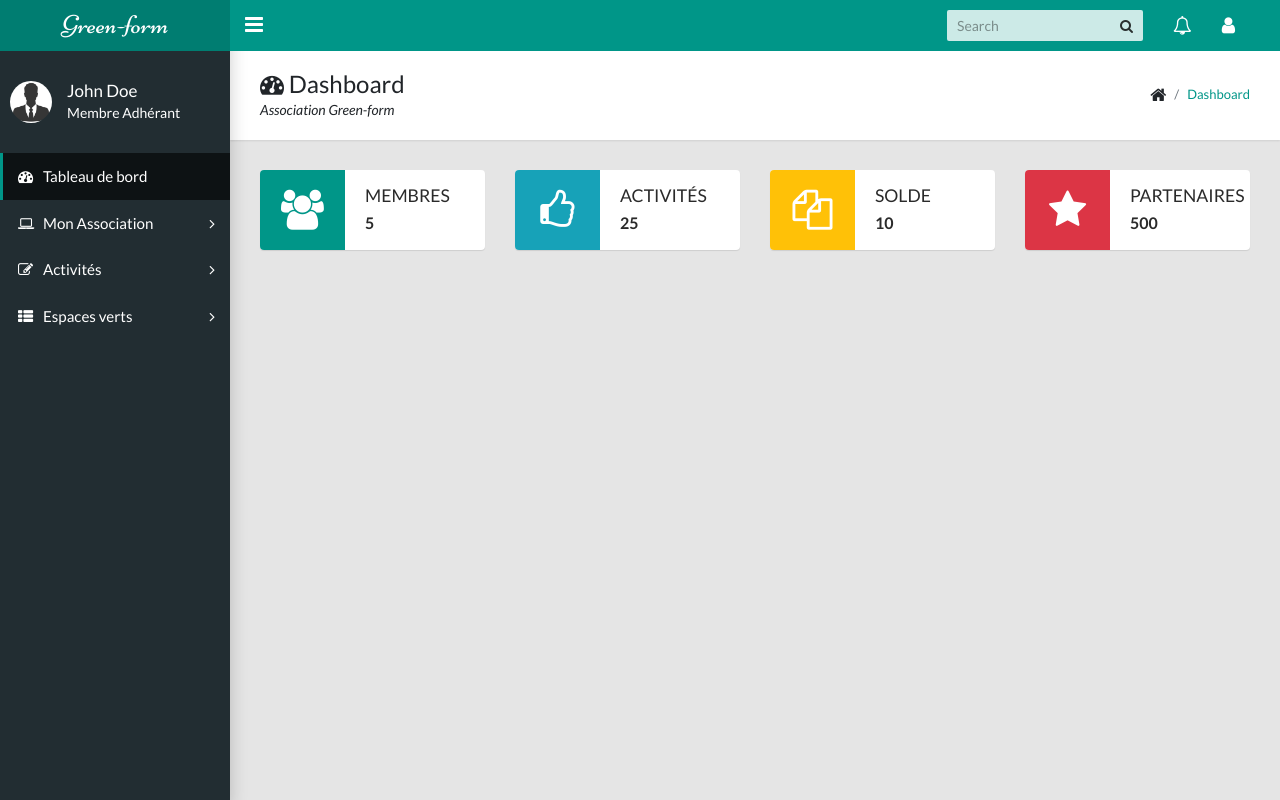
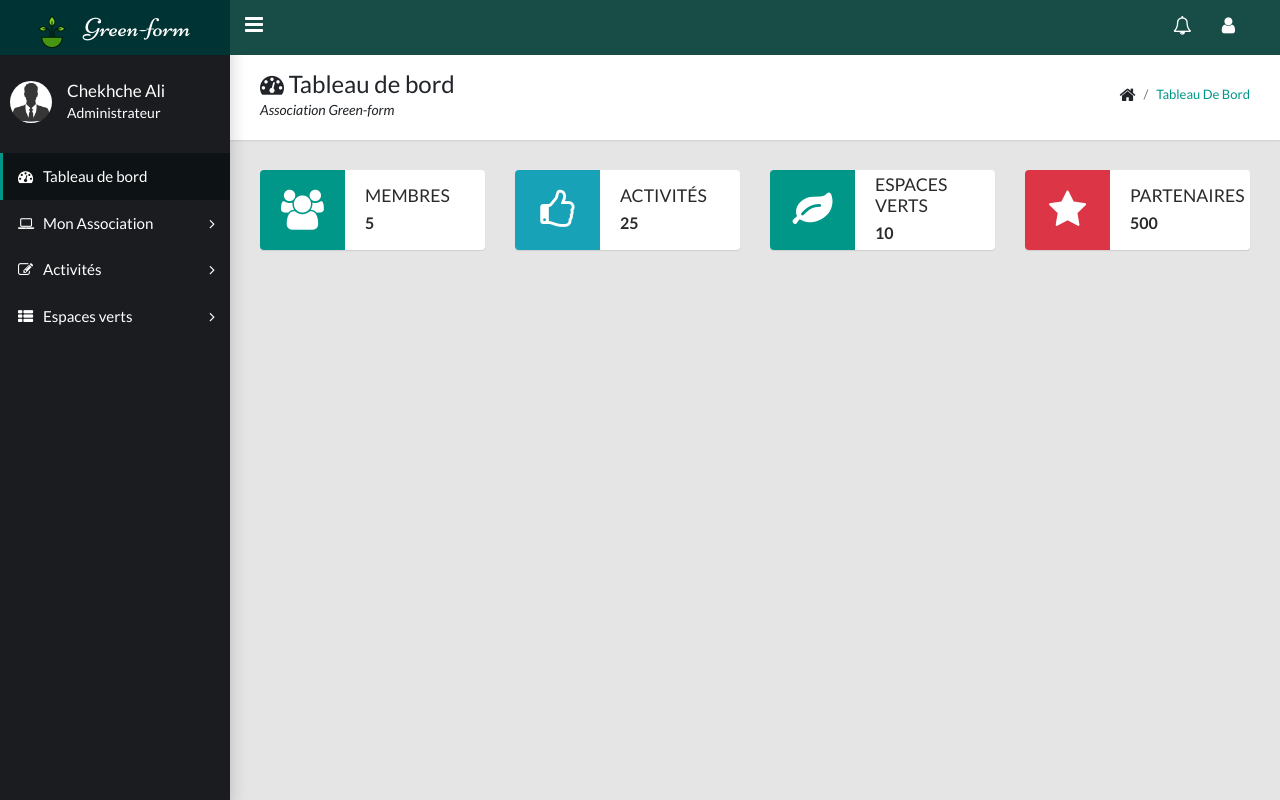
Before and after one commit to HASS-ASFF/GreenForm, a Django app: page / in a window 1280 px wide. Run offline with Django 3.2, Linux system fonts and the light colour scheme; some libraries are stand-ins or nearby versions.

Commit message:
modification dashboard admin

```diff
--- /dev/null
+++ b/Projet Green Form/greenform_project/requirement.txt
@@ -0,0 +1 @@
+fontawesome-free
--- a/Projet Green Form/greenform_project/templates/dashboard/base.html
+++ b/Projet Green Form/greenform_project/templates/dashboard/base.html
@@ -4,59 +4,53 @@
 <html lang="en">
   <head>
     <meta name="description" content="Dashboard of application Green-form">
-    <title>GREEN FORM</title>
+
+    {% block 'title' %}<title>GREEN FORM | Acceuil</title>{% endblock  %}
+
     <meta charset="utf-8">
     <meta http-equiv="X-UA-Compatible" content="IE=edge">
     <meta name="viewport" content="width=device-width, initial-scale=1">
+    <link rel="icon" type="image/png" href="{% static 'img/green-energy.png' %}" />
     <!-- Main CSS-->
     <link rel="stylesheet" type="text/css" href="{% static 'css/main.css' %} ">
     <!-- Font-icon css-->
     <link rel="stylesheet" type="text/css" href="https://maxcdn.bootstrapcdn.com/font-awesome/4.7.0/css/font-awesome.min.css">
   </head>
   <body>
+  <style>
+    .app-header{
+      background-color : #184D47;
+    }
 
+    .app-header__logo{
+      background-color : #003333;
+      display : flex;
+      align-items : center;
+      justify-content : center;
+    }
+    .app-header__logo-img{
+      margin-bottom : 5px;
+    }
+    .app-sidebar{
+      background-color : #1A1C20;
+    }
+    .text-logo{
+      margin-right : 20px;
+    }
+  </style>
     <!-- Navbar-->
-    <header class="app-header"><a class="app-header__logo" href="index.html">Green-form</a>
+    <header class="app-header">
+    <a class="app-header__logo" href="{% url 'home' %}">
+    <div class="app-header__logo-img" ><img style="width:50%;height:auto;" src="{% static 'img/green-energy.png' %}" /></div><div class="text-logo">Green-form</div></a>
       <!-- Sidebar toggle button--><a class="app-sidebar__toggle" href="#" data-toggle="sidebar" aria-label="Hide Sidebar"></a>
 
       <!-- Navbar Right Menu-->
       <ul class="app-nav">
-        <li class="app-search">
-          <input class="app-search__input" type="search" placeholder="Search">
-          <button class="app-search__button"><i class="fa fa-search"></i></button>
-        </li>
-
         <!--Notification Menu-->
         <li class="dropdown"><a class="app-nav__item" href="#" data-toggle="dropdown" aria-label="Show notifications"><i class="fa fa-bell-o fa-lg"></i></a>
           <ul class="app-notification dropdown-menu dropdown-menu-right">
             <li class="app-notification__title">You have 4 new notifications.</li>
             <div class="app-notification__content">
-              <li><a class="app-notification__item" href="javascript:;"><span class="app-notification__icon"><span class="fa-stack fa-lg"><i class="fa fa-circle fa-stack-2x text-primary"></i><i class="fa fa-envelope fa-stack-1x fa-inverse"></i></span></span>
-                  <div>
-                    <p class="app-notification__message">Lisa sent you a mail</p>
-                    <p class="app-notification__meta">2 min ago</p>
-                  </div></a></li>
-              <li><a class="app-notification__item" href="javascript:;"><span class="app-notification__icon"><span class="fa-stack fa-lg"><i class="fa fa-circle fa-stack-2x text-danger"></i><i class="fa fa-hdd-o fa-stack-1x fa-inverse"></i></span></span>
-                  <div>
-                    <p class="app-notification__message">Mail server not working</p>
-                    <p class="app-notification__meta">5 min ago</p>
-                  </div></a></li>
-              <li><a class="app-notification__item" href="javascript:;"><span class="app-notification__icon"><span class="fa-stack fa-lg"><i class="fa fa-circle fa-stack-2x text-success"></i><i class="fa fa-money fa-stack-1x fa-inverse"></i></span></span>
-                  <div>
-                    <p class="app-notification__message">Transaction complete</p>
-                    <p class="app-notification__meta">2 days ago</p>
-                  </div></a></li>
-              <div class="app-notification__content">
-                <li><a class="app-notification__item" href="javascript:;"><span class="app-notification__icon"><span class="fa-stack fa-lg"><i class="fa fa-circle fa-stack-2x text-primary"></i><i class="fa fa-envelope fa-stack-1x fa-inverse"></i></span></span>
-                    <div>
-                      <p class="app-notification__message">Lisa sent you a mail</p>
-                      <p class="app-notification__meta">2 min ago</p>
-                    </div></a></li>
-                <li><a class="app-notification__item" href="javascript:;"><span class="app-notification__icon"><span class="fa-stack fa-lg"><i class="fa fa-circle fa-stack-2x text-danger"></i><i class="fa fa-hdd-o fa-stack-1x fa-inverse"></i></span></span>
-                    <div>
-                      <p class="app-notification__message">Mail server not working</p>
-                      <p class="app-notification__meta">5 min ago</p>
-                    </div></a></li>
                 <li><a class="app-notification__item" href="javascript:;"><span class="app-notification__icon"><span class="fa-stack fa-lg"><i class="fa fa-circle fa-stack-2x text-success"></i><i class="fa fa-money fa-stack-1x fa-inverse"></i></span></span>
                     <div>
                       <p class="app-notification__message">Transaction complete</p>
@@ -85,31 +79,28 @@
     <aside class="app-sidebar">
       <div class="app-sidebar__user"><img style="width:20%;" class="app-sidebar__user-avatar" src="{% static 'img/default.jpg' %}" alt="User Image">
         <div>
-          <p class="app-sidebar__user-name">John Doe</p>
-          <p class="app-sidebar__user-designation">Membre Adhérant</p>
+          <p class="app-sidebar__user-name">Chekhche Ali</p>
+          <p class="app-sidebar__user-designation">Administrateur</p>
         </div>
       </div>
       <ul class="app-menu">
         <li><a class="app-menu__item active" href="{% url 'home' %}"><i class="app-menu__icon fa fa-dashboard"></i><span class="app-menu__label">Tableau de bord</span></a></li>
         <li class="treeview"><a class="app-menu__item" href="#" data-toggle="treeview"><i class="app-menu__icon fa fa-laptop"></i><span class="app-menu__label">Mon Association</span><i class="treeview-indicator fa fa-angle-right"></i></a>
           <ul class="treeview-menu">
-            <li><a class="treeview-item" href="{% url 'memberslist' %}"><i class="fa fa-address-card" aria-hidden="true"></i> Listes des membres</a></li>
-            <li><a class="treeview-item" href="#"><i class="fa fa-comments" aria-hidden="true"></i>Mes messages</a></li>
-            <li><a class="treeview-item" href="{% url 'payment' %}"><i class="fa fa-credit-card" aria-hidden="true"></i>Mes paiements</a></li>
-            <li><a class="treeview-item" href="#"><i class="icon fa fa-circle-o"></i>Mon abonnement</a></li>
-            <li><a class="treeview-item" href="{% url 'qrcode' %}"><i class="fa fa-qrcode" aria-hidden="true"></i>Qr code</a></li>
+            <li><a class="treeview-item" href="{% url 'memberslist' %}"><i style="padding-right:10px;" class="fa fa-address-card" aria-hidden="true"></i> Liste des membres</a></li>
+            <li><a class="treeview-item" href="#"><i style="padding-right:10px;" class="fa fa-credit-card-alt" aria-hidden="true"></i>Liste des abonnements</a></li>
+            <li><a class="treeview-item" href="{% url 'qrcode' %}"><i style="padding-right:10px;" class="fa fa-qrcode" aria-hidden="true"></i>Qr code</a></li>
           </ul>
         </li>
         <li class="treeview"><a class="app-menu__item" href="#" data-toggle="treeview"><i class="app-menu__icon fa fa-edit"></i><span class="app-menu__label">Activités</span><i class="treeview-indicator fa fa-angle-right"></i></a>
           <ul class="treeview-menu">
-            <li><a class="treeview-item" href="{% url 'activities' %}"><i class="icon fa fa-circle-o"></i>Mes activités</a></li>
-            <li><a class="treeview-item" href="{% url 'activitylist' %}"><i class="icon fa fa-circle-o"></i>Listes d'activités</a></li>
+            <li><a class="treeview-item" href="{% url 'activitylist' %}"><i style="padding-right:10px;" class="fa fa-calendar" aria-hidden="true"></i>Listes d'activités</a></li>
           </ul>
         </li>
-        <li class="treeview"><a class="app-menu__item" href="#" data-toggle="treeview"><i class="app-menu__icon fa fa-th-list"></i><span class="app-menu__label">Espaces verts</span><i class="treeview-indicator fa fa-angle-right"></i></a>
+        <li class="treeview"><a class="app-menu__item" href="#" data-toggle="treeview"><i style="padding-right:10px;" class="app-menu__icon fa fa-th-list"></i><span class="app-menu__label">Espaces verts</span><i class="treeview-indicator fa fa-angle-right"></i></a>
           <ul class="treeview-menu">
-            <li><a class="treeview-item" href="#"><i class="icon fa fa-circle-o"></i>Carte de visualisation</a></li>
-            <li><a class="treeview-item" href="#"><i class="icon fa fa-circle-o"></i>Liste des établissements</a></li>
+            <li><a class="treeview-item" href="#"><i style="padding-right:10px;" class="fa fa-map" aria-hidden="true"></i>Carte de visualisation</a></li>
+            <li><a class="treeview-item" href="#"><i style="padding-right:10px;" class="fa fa-university" aria-hidden="true"></i>Liste des établissements</a></li>
           </ul>
         </li>
 
--- a/Projet Green Form/greenform_project/templates/dashboard/index.html
+++ b/Projet Green Form/greenform_project/templates/dashboard/index.html
@@ -9,12 +9,12 @@
     <main class="app-content">
       <div class="app-title">
         <div>
-          <h1><i class="fa fa-dashboard"></i> Dashboard</h1>
+          <h1><i class="fa fa-dashboard"></i> Tableau de bord</h1>
           <p>Association Green-form</p>
         </div>
         <ul class="app-breadcrumb breadcrumb">
           <li class="breadcrumb-item"><i class="fa fa-home fa-lg"></i></li>
-          <li class="breadcrumb-item"><a href="#">Dashboard</a></li>
+          <li class="breadcrumb-item"><a href="{% url 'home' %}">Tableau de bord</a></li>
         </ul>
       </div>
       <div class="row">
@@ -35,9 +35,9 @@
           </div>
         </div>
         <div class="col-md-6 col-lg-3">
-          <div class="widget-small warning coloured-icon"><i class="icon fa fa-files-o fa-3x"></i>
+          <div class="widget-small primary coloured-icon"><i class="icon fa fa-leaf fa-3x"></i>
             <div class="info">
-              <h4>Solde</h4>
+              <h4>Espaces verts</h4>
               <p><b>10</b></p>
             </div>
           </div>
```
Also changed, not shown: Projet Green Form/greenform_project/static/img/green-energy.png (added).
